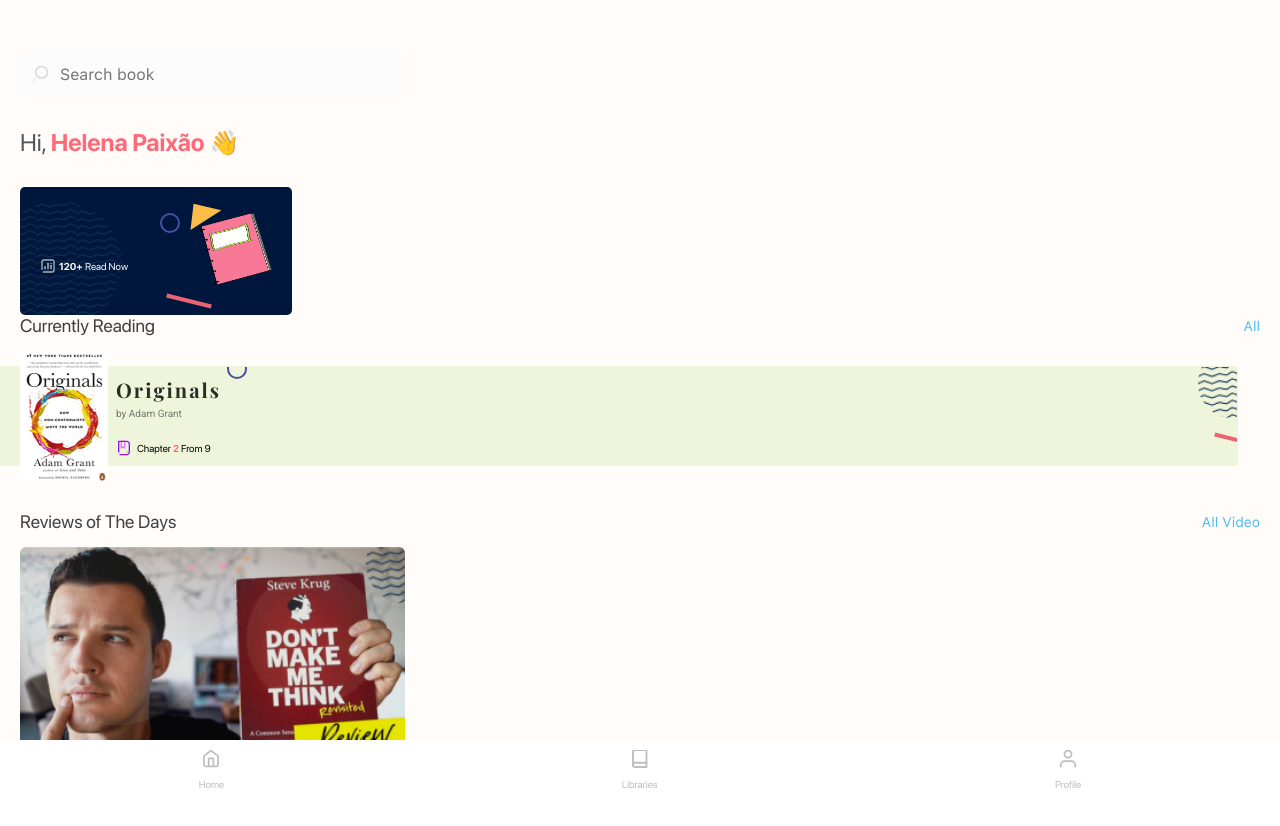
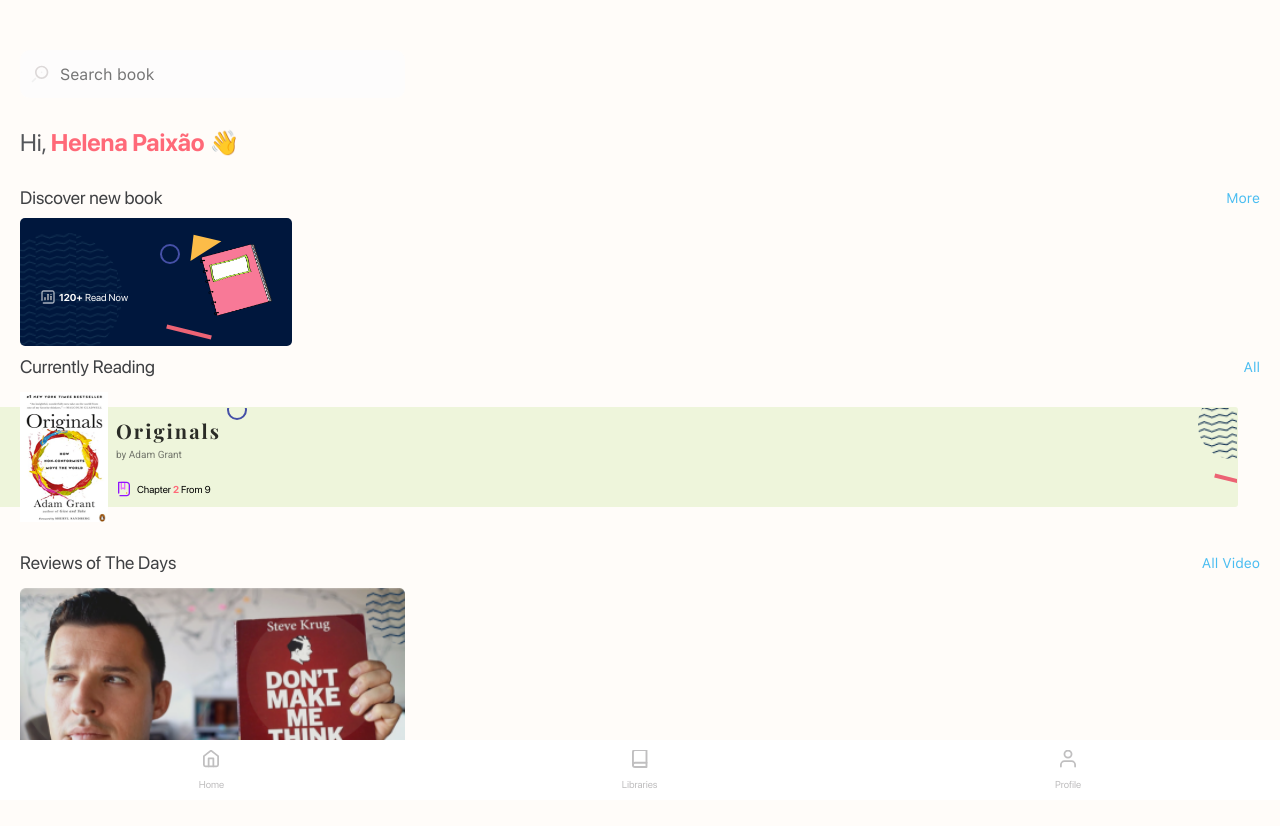
Before and after one commit to helenapaixao/Book, a Next.js app: page / in a window 1280 px wide. Shown: the top 826 px of the page. Before the commit the page ends 800 px from the top, so only its background shows below. Built offline with nearby package versions, Linux system fonts and the light colour scheme.

Commit message:
:bug:config style

```diff
--- a/package.json
+++ b/package.json
@@ -11,8 +11,8 @@
     "test:watch": "yarn test --watch",
     "generate": "yarn plop --plopfile generators/plopfile.js",
     "storybook": "start-storybook -s ./public -p 6006",
-    "build-storybook": "build-storybook -s ./public",
-    "postinstall": "husky install"
+    "build-storybook": "build-storybook -s ./public"
+
   },
   "dependencies": {
     "next": "10.1.1",
--- a/src/components/Header/styles.ts
+++ b/src/components/Header/styles.ts
@@ -4,6 +4,8 @@ export const CategoryTitle = styled.div`
   display: flex;
   justify-content: space-between;
   align-items: center;
+  margin-bottom: 10px;
+  margin-top: 10px;
 
   h1 {
     font-family: 'SFProDisplay';
--- a/src/components/Home/styles.ts
+++ b/src/components/Home/styles.ts
@@ -22,7 +22,7 @@ export const BookContainer = styled.div`
 `
 
 export const ButtonLoad = styled.button`
-  background-color: #451475;
+  background-color: #ff6978;
   padding: 1rem 0;
   grid-column: 1/4;
   border-radius: 12px;
--- a/src/components/SComponent/index.tsx
+++ b/src/components/SComponent/index.tsx
@@ -1,4 +1,5 @@
 import * as S from './styles'
+import { Header } from '../Header'
 
 type SaudationProps = {
   name: string
@@ -10,6 +11,7 @@ export function Saudation({ name }: SaudationProps) {
       <h1>
         Hi, <b>{name}</b> 👋
       </h1>
+      <Header title="Discover new book" link="More" />
     </S.Container>
   )
 }
```
Also changed, not shown: 2 other files (tests, documents, lock files or other folders).
